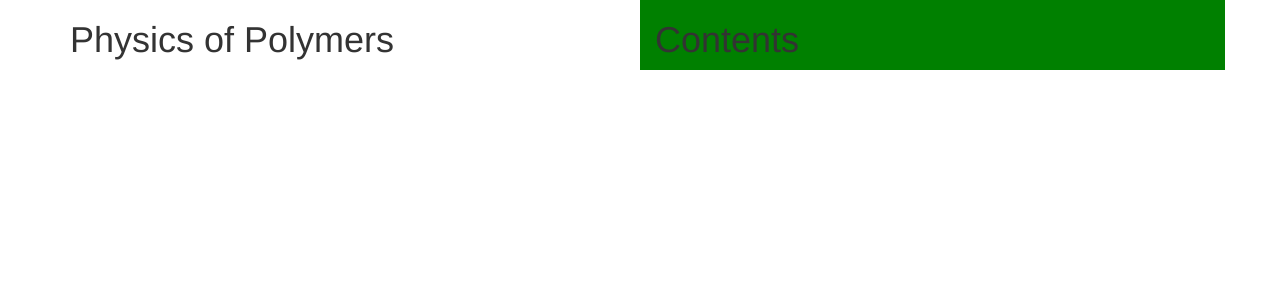
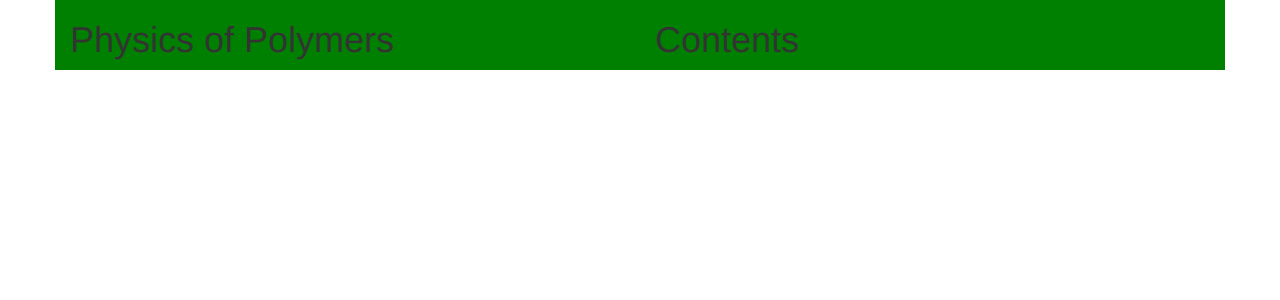
Before and after one commit to mukarramtahir/physics-of-polymers, a Jekyll site: the page built from index.html, in a window 1280 px wide. Shown: the top 300 px of the page. Built offline with Jekyll 4.4.1, drawn with Linux system fonts in a browser that asks for light colours; nearby versions of some CDN libraries.

Commit message:
start developing custom theme

```diff
--- a/css/custom.css
+++ b/css/custom.css
@@ -1,4 +1,4 @@
-#id {
+#title {
     background-color: green;
 }
 
```
